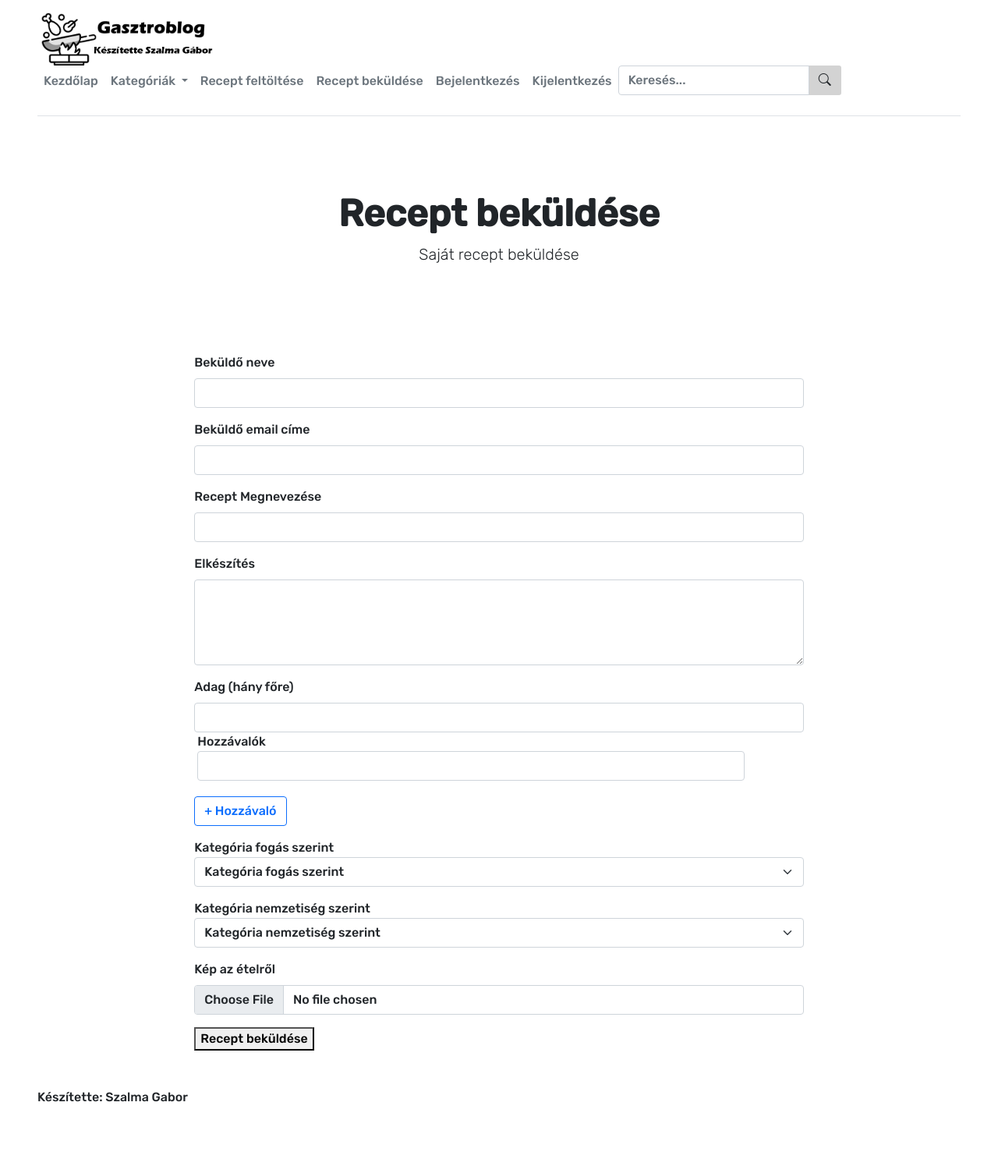
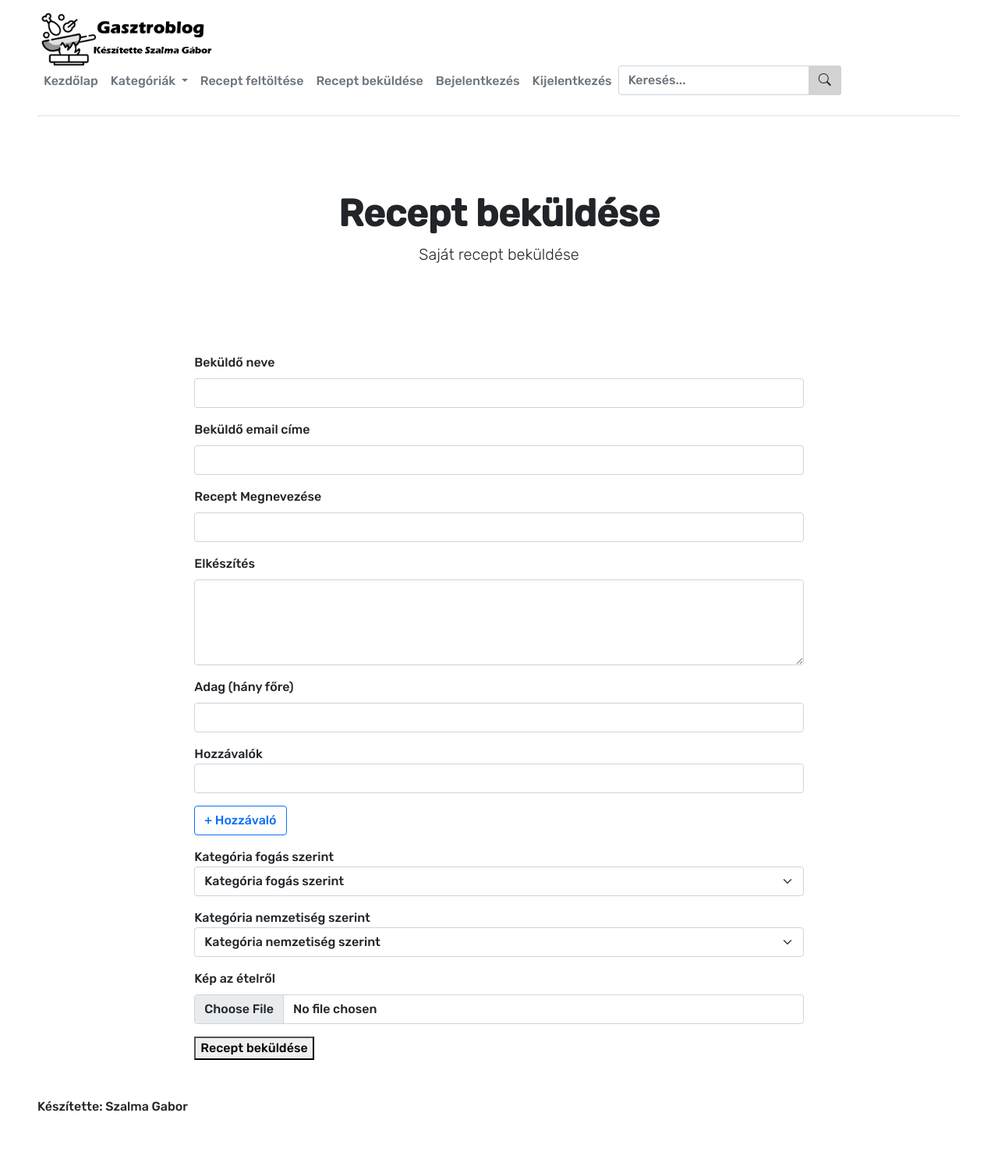
Before and after one commit to szaszagado/gastroblog, a Node server app: page /send-recipe in a window 1280 px wide. Shown: the whole page at 78% size. Before the commit the page ends 1413 px from the top, so only its background shows below. Run offline with Node 20, Linux system fonts and the light colour scheme; some libraries are stand-ins or nearby versions.

Commit message:
make it better

```diff
--- a/app.js
+++ b/app.js
@@ -178,7 +178,7 @@ app.get('/home', (req, res) => {
 app.get('/login', isLoggedOut, (req, res) => {
 
   const response = {
-    title: "Login",
+    title: "Gasztroblog - Bejelentkezés",
     error: req.query.error
   }
 
--- a/public/css/styles.css
+++ b/public/css/styles.css
@@ -2,7 +2,7 @@
     --bs-font-sans-serif: 'Rubik', sans-serfif;
 }
 
-.container-xxl  { max-width: 1530px; }
+.container-xxl  { max-width: 1350px; }
 
 body {
     background-image: url("/img/pattern.jpg");
--- a/views/email-form.ejs
+++ b/views/email-form.ejs
@@ -73,16 +73,15 @@
             <input type="number" name="servings" id="servings" class="form-control" required>
           </div>
 
-          <div class="container row">
-            <div class="ingredientList row">
-              <div class="ingredeintDiv mb-1 row">
-                <div class="col-12">
-                  <label for="ingredientList">Hozzávalók</label>
-                      <input type="text" name="ingredients" id="ingredients" class="form-control" required>
-                </div>
-              </div>
-            </div>
-            </div>
+
+
+          <div class="col-12">
+            <label for="ingredientList">Hozzávalók</label>
+                <input type="text" name="ingredients" id="ingredients" class="form-control" required>
+          </div>
+
+
+
 
 
           <div class="col-12">
--- a/views/layouts/main.ejs
+++ b/views/layouts/main.ejs
@@ -19,7 +19,7 @@
     <div class="container-xxl px-md-5 bg-white shadow-lg">
 
         <header class = "d-flex flex-wrap align-items-center justify-content-center justify-content-md-between py-3 mb-4 border-bottom">
-            <a href="/" class="d-flex align-items-center col-md-3 mb-2 mb-md-0 text-dark text-decoration-none">
+            <a href="/" class="d-flex align-items-center col-md-2 mb-2 mb-md-0 text-dark text-decoration-none">
                 <img src="/img/logomy2.png" width="229" height="68" alt="Gasztroblog Szalma Gabor">
             </a>
 
--- a/views/recipe.ejs
+++ b/views/recipe.ejs
@@ -102,7 +102,7 @@
     </div>
   </div>
 </div>
-
+  </div>
 
 
 <section class="content-item-share" id="comments">
```
Also changed, not shown: server/controllers/recipeController.js (+12 -12 lines).
